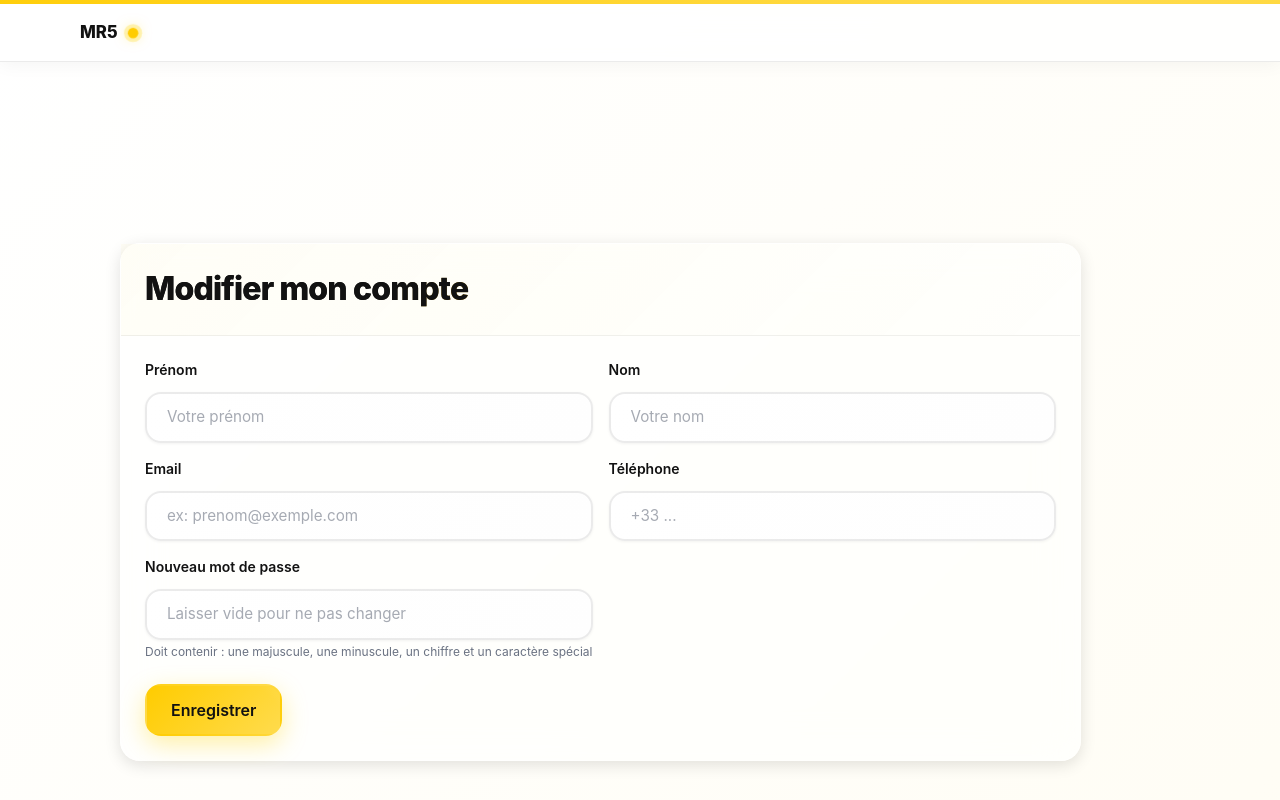
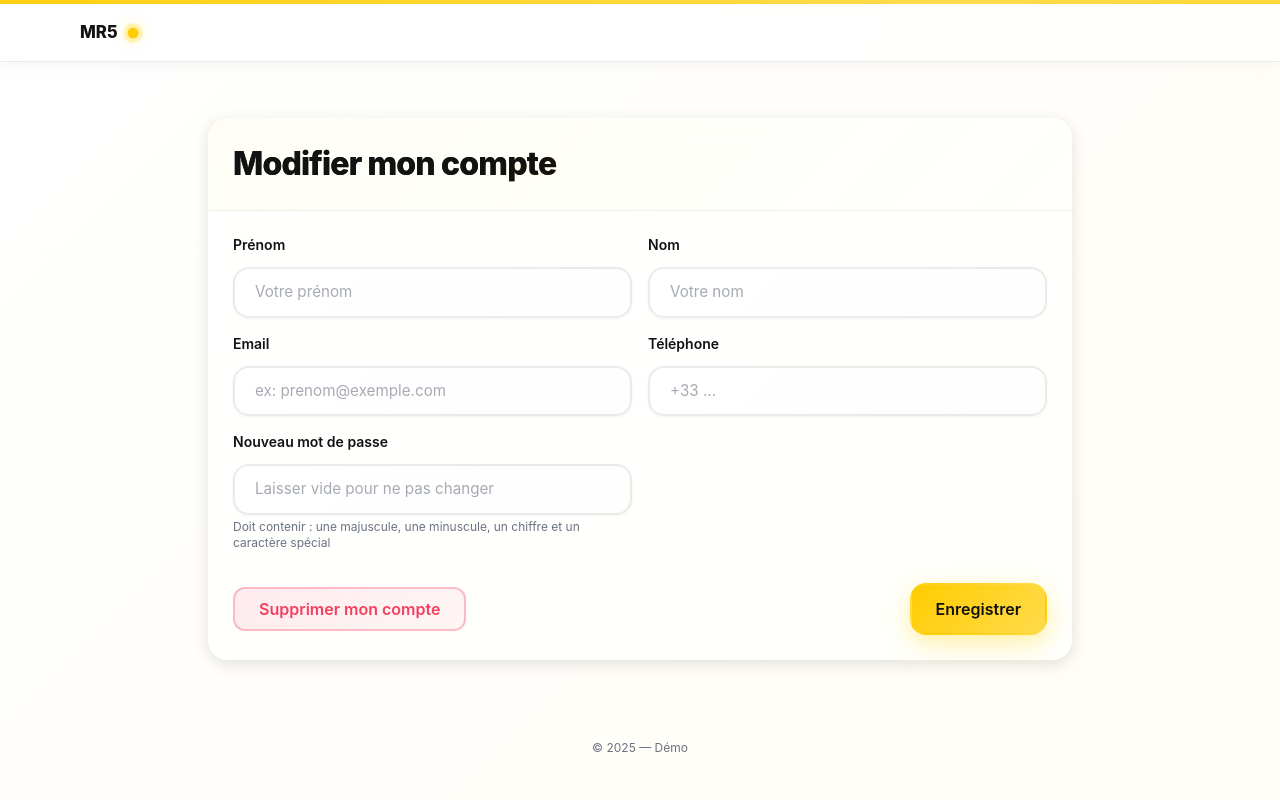
Before and after one commit to Hamid-dev13/T-DEV-700, a React (Vite) app in the folder frontend/: page /account in a window 1280 px wide. Shown: the top 800 px of the page. Built offline with nearby package versions, Linux system fonts and the light colour scheme; no server answers.

Commit message:
Changement de css et Petit nettoyage

```diff
--- a/frontend/src/pages/AccountPage.tsx
+++ b/frontend/src/pages/AccountPage.tsx
@@ -79,10 +79,20 @@ export default function AccountPage() {
     }
   }
 
+  async function deleteAccount() {
+    if (!confirm('⚠️ Êtes-vous sûr de vouloir supprimer votre compte ? Cette action est irréversible.')) {
+      return
+    }
+
+    // TODO: Implémenter la suppression du compte
+    alert('Fonctionnalité de suppression à implémenter')
+  }
+
   return (
-    <Shell>
-      {/* Password Error Popup */}
-      {showPasswordError && (
+    <div className="h-screen overflow-hidden">
+      <Shell>
+        {/* Password Error Popup */}
+        {showPasswordError && (
         <div
           className="fixed inset-0 flex items-center justify-center z-50 animate-fadeIn"
           style={{ background: 'rgba(0, 0, 0, 0.15)' }}
@@ -129,7 +139,7 @@ export default function AccountPage() {
         </div>
       )}
 
-      <div className="login-wrap">
+      <div className="px-4 py-4 max-w-4xl mx-auto">
         <Card title="Modifier mon compte">
           <form onSubmit={save} className="grid-2">
             <div>
@@ -176,12 +186,30 @@ export default function AccountPage() {
                 Doit contenir : une majuscule, une minuscule, un chiffre et un caractère spécial
               </div>
             </div>
-            <div className="col-span-2 mt-2">
-              <button className="btn-accent">Enregistrer</button>
+            <div className="col-span-2 mt-4 flex justify-between items-center">
+              <button
+                type="button"
+                onClick={deleteAccount}
+                className="px-6 py-2 rounded-xl font-semibold transition-all"
+                style={{
+                  background: 'linear-gradient(135deg, rgba(244, 63, 94, 0.1), rgba(244, 63, 94, 0.05))',
+                  border: '2px solid rgba(244, 63, 94, 0.3)',
+                  color: 'rgb(244 63 94)'
+                }}
+              >
+                Supprimer mon compte
+              </button>
+              <button
+                type="submit"
+                className="btn-accent"
+              >
+                Enregistrer
+              </button>
             </div>
           </form>
         </Card>
       </div>
     </Shell>
+    </div>
   )
 }
--- a/frontend/src/pages/ClockPage.tsx
+++ b/frontend/src/pages/ClockPage.tsx
@@ -23,19 +23,19 @@ function groupByDay(entries: Date[]): [string, Date[]][] {
 
 export default function ClockPage() {
   const { user: me } = useAuth()
-  const [last, setLast] = useState<Date | null>(null)
   const [rawData, setRawData] = useState<Date[]>([])
+  const [refreshTrigger, setRefreshTrigger] = useState(0)
 
   useEffect(() => {
     if (!me) return
     getClocks(me.id).then(data => setRawData(data || []))
-  }, [me, last])
+  }, [me?.id, refreshTrigger])
 
   const grouped = useMemo(() => groupByDay(rawData), [rawData])
 
   async function act() {
     const entry: Clock = await addClock()
-    setLast(new Date(entry.at))
+    setRefreshTrigger(prev => prev + 1) // Trigger refresh without causing loop
   }
 
   return (
@@ -51,11 +51,6 @@ export default function ClockPage() {
           >
             🕐 Pointer
           </button>
-          {last ? (
-            <p className="mt-6 text-lg subtle animate-fadeIn">
-              ✅ Pointage effectué à <span className="font-semibold">{last.toLocaleTimeString()}</span>
-            </p>
-          ) : null}
         </div>
 
         {/* Historique en dessous */}
--- a/frontend/src/pages/Login.tsx
+++ b/frontend/src/pages/Login.tsx
@@ -28,16 +28,37 @@ export default function Login() {
   }
 
   return (
-    <Shell>
-      <div className="login-wrap login-grid">
+    <div className="h-screen flex items-center justify-center bg-gray-50 p-4 overflow-hidden">
+      {/* Logo MR5 en haut à gauche fixe */}
+      <div className="fixed top-8 left-8 z-50">
+        <h1 className="text-5xl md:text-6xl font-black tracking-tighter"
+            style={{
+              background: 'linear-gradient(135deg, #FFD400 0%, #FF8C00 100%)',
+              WebkitBackgroundClip: 'text',
+              WebkitTextFillColor: 'transparent',
+              backgroundClip: 'text',
+              letterSpacing: '-0.05em'
+            }}>
+          MR5
+        </h1>
+      </div>
+
+      <div className="w-full max-w-5xl grid grid-cols-1 md:grid-cols-2 gap-8 items-center">
+        {/* Cadre Bienvenue sur le côté */}
         <div className="login-hero">
           <h1 className="login-title">Bienvenue 👋</h1>
           <p className="login-sub">Connectez-vous pour accéder à votre tableau de bord.</p>
         </div>
 
+        {/* Card de connexion */}
         <Card title="Connexion">
           <form onSubmit={onSubmit} className="login-form">
-            {error ? <div className="subtle" style={{color:'#b42318', marginBottom:12}}>{error}</div> : null}
+            {error && (
+              <div className="subtle mb-3" style={{color:'#b42318'}}>
+                {error}
+              </div>
+            )}
+
             <div className="mb-4">
               <label className="subtle">Email</label>
               <input
@@ -49,6 +70,7 @@ export default function Login() {
                 required
               />
             </div>
+
             <div className="mb-4">
               <label className="subtle">Mot de passe</label>
               <input
@@ -60,12 +82,15 @@ export default function Login() {
                 required
               />
             </div>
+
             <div className="flex items-center gap-2">
-              <button type="submit" className="btn">Se connecter</button>
-              </div>
+              <button type="submit" className="btn" disabled={loading}>
+                {loading ? 'Connexion...' : 'Se connecter'}
+              </button>
+            </div>
           </form>
         </Card>
       </div>
-    </Shell>
+    </div>
   )
 }
```
Also changed, not shown: frontend/src/pages/TeamManagePage.tsx (+1 -10 lines).
